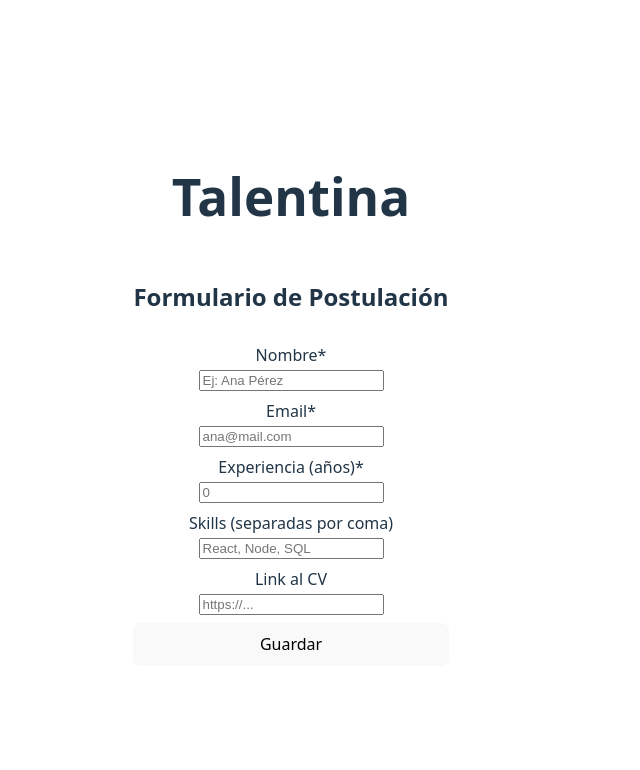
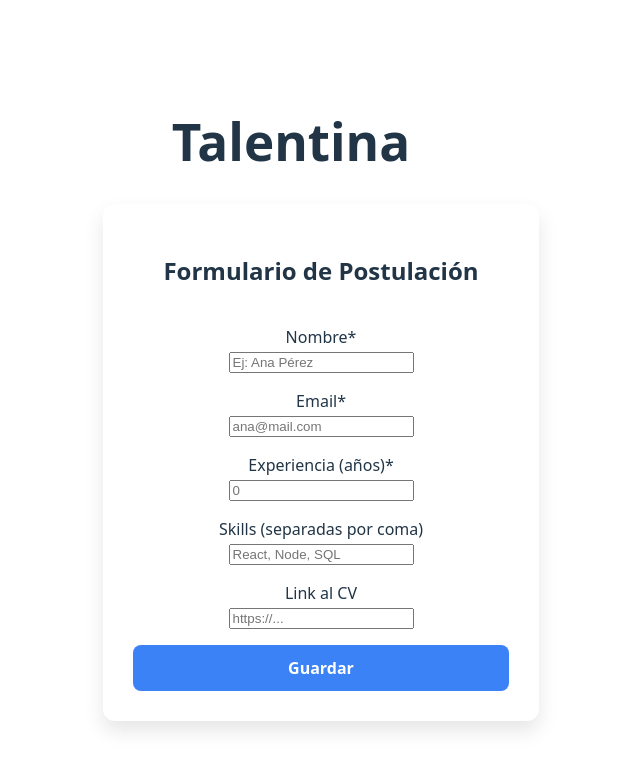
Before and after one commit to LuciaSarmiento7/talentina_frontend, a React (Vite) app: page / in a window 1280 px wide. Shown: the top 770 px of the page, without its empty margins (349-989 px from the left). Built offline with nearby package versions, Linux system fonts and the light colour scheme.

Commit message:
Update FormularioPostulacion.jsx

```diff
--- a/src/components/FormularioPostulacion.jsx
+++ b/src/components/FormularioPostulacion.jsx
@@ -2,6 +2,17 @@ import { useState } from "react";
 
 //las cosas que tiene que tener el mail para que sea valido?
 const emailOk = (v) => /^[^\s@]+@[^\s@]+\.[^\s@]+$/.test(v);
+const estiloFormulario = {
+    backgroundColor: "white",
+    padding: 30,
+    borderRadius: 12,
+    boxShadow: "0 10px 20px rgba(0,0,0,0.1)",
+    display: "flex",
+    flexDirection: "column",
+    gap: 16,
+    maxWidth: 400,
+    width: "100%",
+};
 
 export default function FormularioPostulacion({ onAdd }) {
     const [nombre, setNombre] = useState("");
@@ -48,7 +59,7 @@ export default function FormularioPostulacion({ onAdd }) {
     };
 
     return (
-        <form onSubmit={onSubmit} style={{ display: "grid", gap: 8, maxWidth: 420 }}>
+        <form onSubmit={onSubmit} style={estiloFormulario}>
             <h2>Formulario de Postulación</h2>
 
             {error && <div style={{ color: "crimson" }}>{error}</div>}
@@ -73,7 +84,21 @@ export default function FormularioPostulacion({ onAdd }) {
                 <input value={linkCV} onChange={(e) => setLinkCV(e.target.value)} placeholder="https://..." />
             </label>
 
-            <button type="submit" disabled={enviando}>{enviando ? "Enviando..." : "Guardar"}</button>
+            <button type="submit" style={{
+                backgroundColor: "#3b82f6",
+                color: "white",
+                padding: "12px 20px",
+                border: "none",
+                borderRadius: 8,
+                fontWeight: 600,
+                cursor: "pointer",
+                transition: "background-color 0.3s",
+            }}
+                    onMouseOver={(e) => (e.target.style.backgroundColor = "#2563eb")}
+                    onMouseOut={(e) => (e.target.style.backgroundColor = "#3b82f6")}
+                    disabled={enviando}>{enviando ? "Enviando..." : "Guardar"}</button>
         </form>
     );
+
+
 }
```
